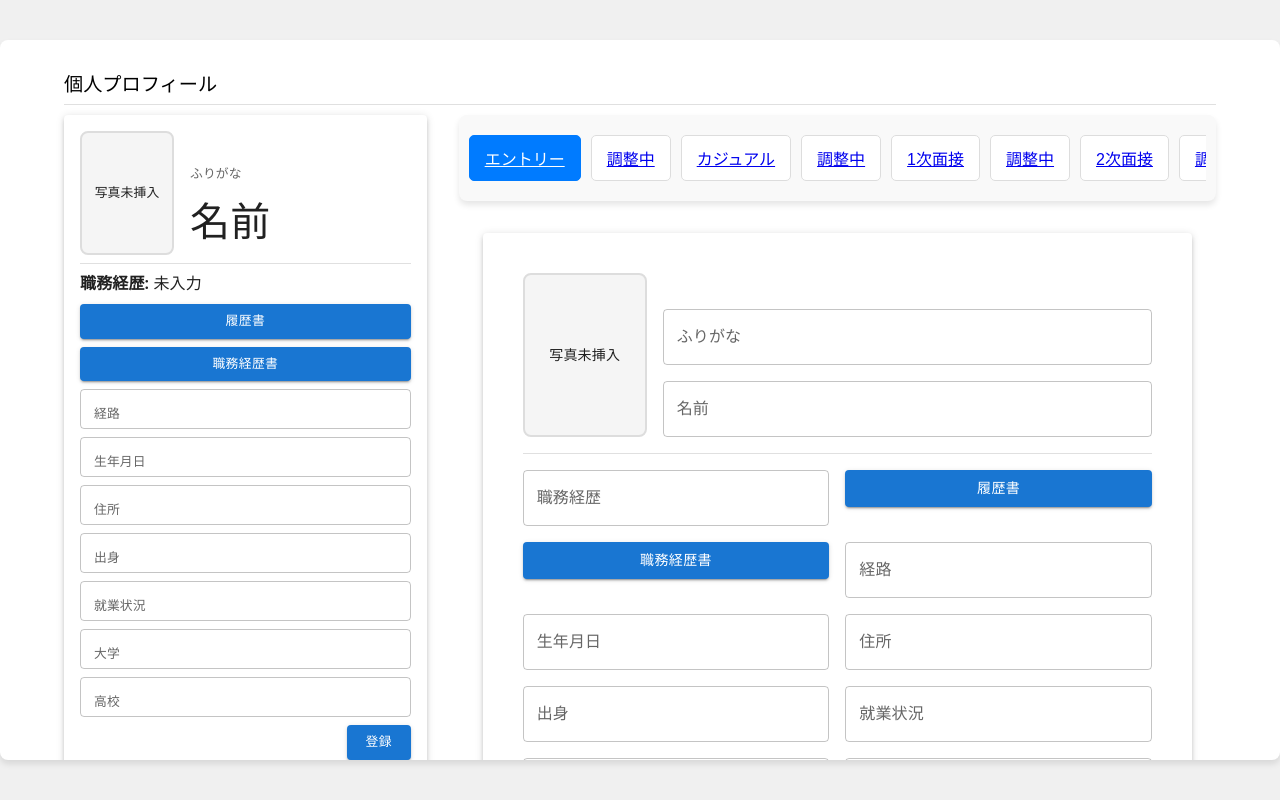
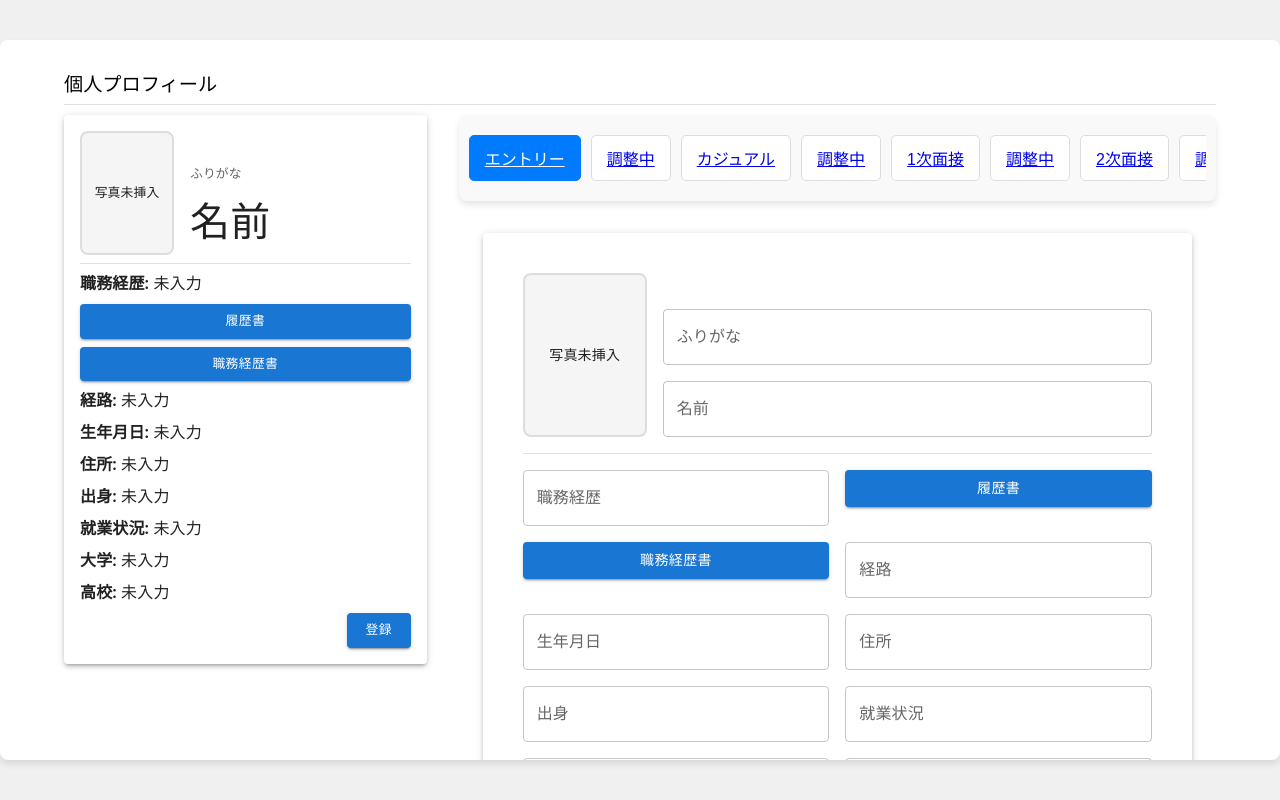
Before and after one commit to fuukanoo/SRM_prod, a React (Create React App) app in the folder SRM_client/: page / in a window 1280 px wide. Both pictures are taken after a click on the button "登録". Built offline with nearby package versions, Linux system fonts and the light colour scheme.

Commit message:
テキスト入力を登録ボタンで表示専用に

```diff
--- a/SRM_client/src/App.jsx
+++ b/SRM_client/src/App.jsx
@@ -102,79 +102,6 @@ function App() {
     setCurrentStep(newStepIndex);
   };
 
-  // const renderStep = () => {
-  //   const step = steps[currentStep];
-  //   switch (step.type) {
-  //     case 'profile':
-  //       return <ProfileScreen profileData={profileData} setProfileData={setProfileData} />;
-  //     case 'entryAdjustment':
-  //       return <EntryAdjustmentScreen profileData={profileData} setProfileData={setProfileData} />;
-  //     case 'casual':
-  //       return (
-  //         <CasualScreen
-  //           profileData={profileData}
-  //           casualData={casualData}
-  //           setCasualData={setCasualData}
-  //         />
-  //       );
-  //     case 'casualAdjustment':
-  //       return <CasualAdjustmentScreen profileData={profileData} casualData={casualData} />;
-  //     case 'firstInterview':
-  //       return (
-  //         <FirstInterviewScreen
-  //           firstInterviewData={firstInterviewData}
-  //           setFirstInterviewData={setFirstInterviewData}
-  //         />
-  //       );
-  //     case 'firstInterviewAdjustment':
-  //       return (
-  //         <FirstInterviewAdjustmentScreen
-  //           profileData={profileData}
-  //           casualData={casualData}
-  //           firstInterviewData={firstInterviewData}
-  //         />
-  //       );
-  //     case 'secondInterview':
-  //       return (
-  //         <SecondInterviewScreen
-  //           secondInterviewData={secondInterviewData}
-  //           setSecondInterviewData={setSecondInterviewData}
-  //         />
-  //       );
-  //     case 'secondInterviewAdjustment':
-  //       return (
-  //         <SecondInterviewAdjustmentScreen
-  //           profileData={profileData}
-  //           casualData={casualData}
-  //           firstInterviewData={firstInterviewData}
-  //           secondInterviewData={secondInterviewData}
-  //         />
-  //       );
-  //     case 'finalInterview':
-  //       return (
-  //         <FinalInterviewScreen
-  //           finalInterviewData={finalInterviewData}
-  //           setFinalInterviewData={setFinalInterviewData}
-  //         />
-  //       );
-  //     case 'finalInterviewAdjustment':
-  //       return (
-  //         <FinalInterviewAdjustmentScreen
-  //           profileData={profileData}
-  //           casualData={casualData}
-  //           firstInterviewData={firstInterviewData}
-  //           secondInterviewData={secondInterviewData}
-  //           finalInterviewData={finalInterviewData}
-  //         />
-  //       );
-  //     case 'followUp':
-  //       return <OtherScreens profileData={profileData} casualData={casualData} />;
-  //     case 'other':
-  //       return <OtherScreens profileData={profileData} casualData={casualData} />;
-  //     default:
-  //       return <div>ステップが見つかりません。</div>;
-  //   }
-  // };
 
   const [scale, setScale] = useState(1);
 
@@ -290,12 +217,7 @@ function App() {
                       </Typography>
 
                     </Box>
-                      {/* <Typography variant="body2" color="text.secondary">
-                        {profileData.furigana || "やまだ たろう"}
-                      </Typography>
-                      <Typography variant="h6" sx={{ mt: 1 }}>
-                        {profileData.name || "山田 太郎"}
-                      </Typography> */}
+
 
                   </Box>
                   <input
@@ -357,6 +279,13 @@ function App() {
                       </Button>
                     </Grid>
                     <Grid item xs={12} sm={12} md={12}>
+                      { isSubmitted ? (
+                        // 表示専用モード：入力済みの「職務経歴」を表示
+                        <Typography variant="body1">
+                          <strong>経路:</strong> {profileData.route || "未入力"}
+                        </Typography>
+                      ) : (
+                        /* 編集モード：TextField による入力フォーム */
                         <TextField
                           fullWidth
                           label="経路"
@@ -377,8 +306,16 @@ function App() {
                             },
                           }}
                         />
+                      )}
                     </Grid>
                     <Grid item xs={12} sm={12} md={12}>
+                      { isSubmitted ? (
+                        // 表示専用モード：入力済みの「職務経歴」を表示
+                        <Typography variant="body1">
+                          <strong>生年月日:</strong> {profileData.birthdate || "未入力"}
+                        </Typography>
+                      ) : (
+                        /* 編集モード：TextField による入力フォーム */
                         <TextField
                           fullWidth
                           label="生年月日"
@@ -399,8 +336,16 @@ function App() {
                             },
                           }}
                         />
+                      )}
                     </Grid>
                     <Grid item xs={12} sm={12} md={12}>
+                      { isSubmitted ? (
+                        // 表示専用モード：入力済みの「職務経歴」を表示
+                        <Typography variant="body1">
+                          <strong>住所:</strong> {profileData.address || "未入力"}
+                        </Typography>
+                      ) : (
+                        /* 編集モード：TextField による入力フォーム */
                         <TextField
                           fullWidth
                           label="住所"
@@ -421,13 +366,21 @@ function App() {
                             },
                           }}
                         />
+                      )}
                     </Grid>
                     <Grid item xs={12} sm={12} md={12}>
+                    { isSubmitted ? (
+                        // 表示専用モード：入力済みの「職務経歴」を表示
+                        <Typography variant="body1">
+                          <strong>出身:</strong> {profileData.origin || "未入力"}
+                        </Typography>
+                      ) : (
+                        /* 編集モード：TextField による入力フォーム */
                         <TextField
                           fullWidth
                           label="出身"
-                        name="origin"
-                        value={profileData.origin || ""}
+                          name="address"
+                          value={profileData.address || ""}
                           onChange={handleInputChange}
                           variant="outlined"
                           sx={{
@@ -443,8 +396,16 @@ function App() {
                             },
                           }}
                         />
+                      )}
                     </Grid>
                     <Grid item xs={12} sm={12} md={12}>
+                      { isSubmitted ? (
+                        // 表示専用モード：入力済みの「職務経歴」を表示
+                        <Typography variant="body1">
+                          <strong>就業状況:</strong> {profileData.employmentStatus || "未入力"}
+                        </Typography>
+                      ) : (
+                        /* 編集モード：TextField による入力フォーム */
                         <TextField
                           fullWidth
                           label="就業状況"
@@ -465,13 +426,21 @@ function App() {
                             },
                           }}
                         />
+                      )}
                     </Grid>
                     <Grid item xs={12} sm={12} md={12}>
+                      { isSubmitted ? (
+                        // 表示専用モード：入力済みの「職務経歴」を表示
+                        <Typography variant="body1">
+                          <strong>大学:</strong> {profileData.university || "未入力"}
+                        </Typography>
+                      ) : (
+                        /* 編集モード：TextField による入力フォーム */
                         <TextField
                           fullWidth
                           label="大学"
-                        name="university"
-                        value={profileData.university || ""}
+                          name="status"
+                          value={profileData.status || ""}
                           onChange={handleInputChange}
                           variant="outlined"
                           sx={{
@@ -487,8 +456,16 @@ function App() {
                             },
                           }}
                         />
+                      )}
                     </Grid>
                     <Grid item xs={12} sm={12} md={12}>
+                      { isSubmitted ? (
+                        // 表示専用モード：入力済みの「職務経歴」を表示
+                        <Typography variant="body1">
+                          <strong>高校:</strong> {profileData.highSchool || "未入力"}
+                        </Typography>
+                      ) : (
+                        /* 編集モード：TextField による入力フォーム */
                         <TextField
                           fullWidth
                           label="高校"
@@ -509,6 +486,7 @@ function App() {
                             },
                           }}
                         />
+                      )}
                       <Box sx={{ display: 'flex', justifyContent: 'flex-end', mt: 1 }}>
                         <Button
                           variant="contained"
@@ -531,53 +509,7 @@ function App() {
 
 
 
-              {/* <Grid item xs={12} md={4}>
-                <Card sx={{ p: 3, boxShadow: 3 }}>
-                  <Box
-                    sx={{
-                      display: "flex",
-                      alignItems: "flex-end",
-                      gap: 2,
-                    }}
-                  >
-                    <Box
-                      sx={{
-                        width: 120,
-                        height: 160,
-                        backgroundColor: "#f5f5f5",
-                        borderRadius: "8px",
-                        display: "flex",
-                        justifyContent: "center",
-                        alignItems: "center",
-                        backgroundImage: photoPreviewUrl ? `url(${photoPreviewUrl})` : "none",
-                        backgroundSize: "cover",
-                        backgroundPosition: "center",
-                        border: "2px solid #ddd",
-                        cursor: "pointer",
-                      }}
-                      onClick={() => fileInputRef.current.click()}
-                    >
-                      {!photoPreviewUrl && <Typography variant="body2">写真未挿入</Typography>}
-                    </Box>
-                    <Box>
-                      <Typography variant="body2" color="text.secondary">
-                        {profileData.furigana || "やまだ たろう"}
-                      </Typography>
-                      <Typography variant="h6" sx={{ mt: 1 }}>
-                        {profileData.name || "山田 太郎"}
-                      </Typography>
-                    </Box>
-                  </Box>
-                  <input
-                    type="file"
-                    name="photo"
-                    accept="image/*"
-                    ref={fileInputRef}
-                    style={{ display: "none" }}
-                    onChange={handleFileUpload}
-                  />
-                </Card>
-              </Grid> */}
+
               {/* 右側セクション */}
               <Grid item xs={12} md={8}>
                 <StepNavigator
@@ -612,30 +544,6 @@ function App() {
 
 
 
-//   return (
-//     <div className="app-container">
-//       <div
-//         className="scale-wrapper"
-//         style={{
-//           transform: `scale(${scale})`,
-//         }}
-//       >
-//         <div className="container">
-//           {/* ステップナビゲーション */}
-//           <StepNavigator
-//             steps={stepLabels}
-//             currentStep={currentStep}
-//             setCurrentStep={setCurrentStep}
-//             onAddStep={handleAddStep} // onAddStep を渡す
-//           />
-//           {/* 現在のステップのコンテンツ */}
-//           {renderStep()}
-//         </div>
-//       </div>
-//     </div>
-//   );
-
-// }
 
 export default App;
 //
```
Lines whose indentation alone changed are shown as unchanged.
